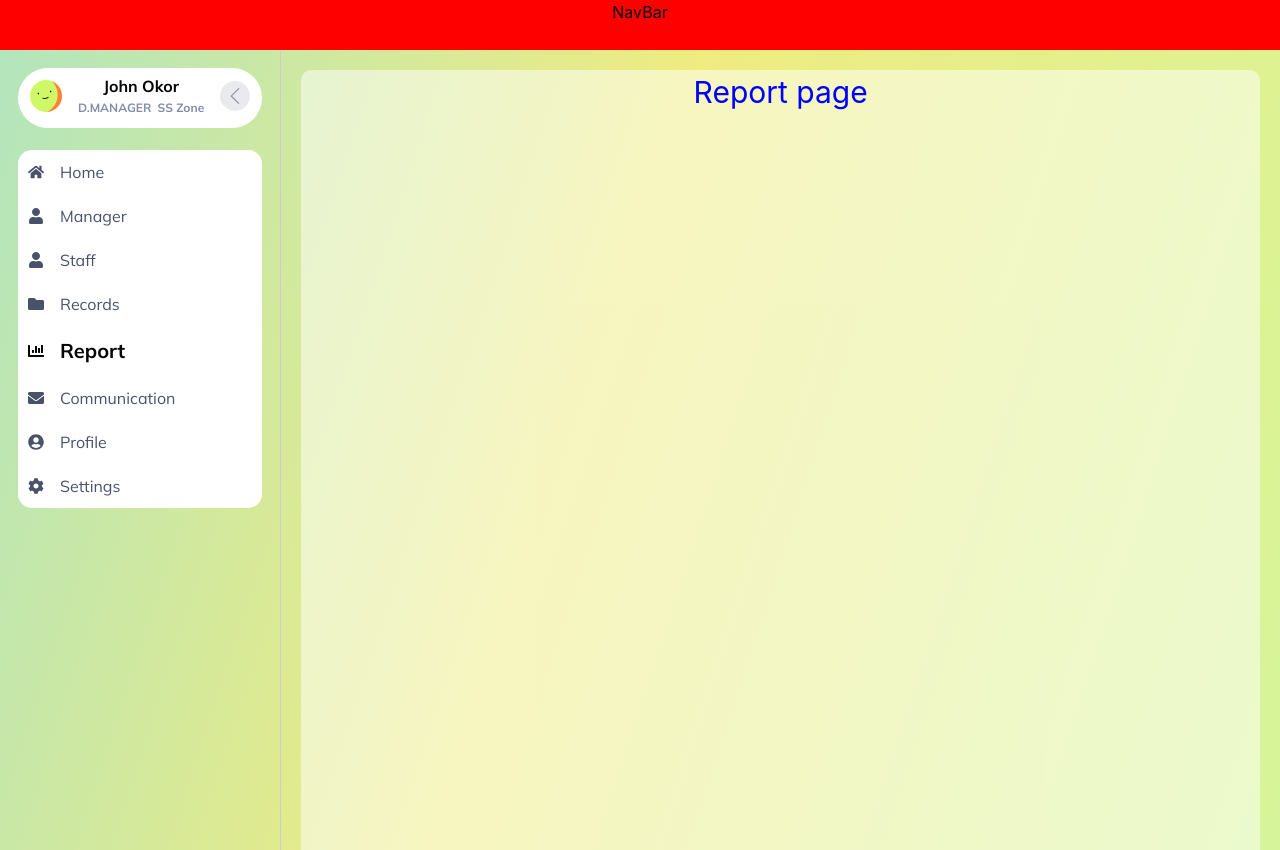
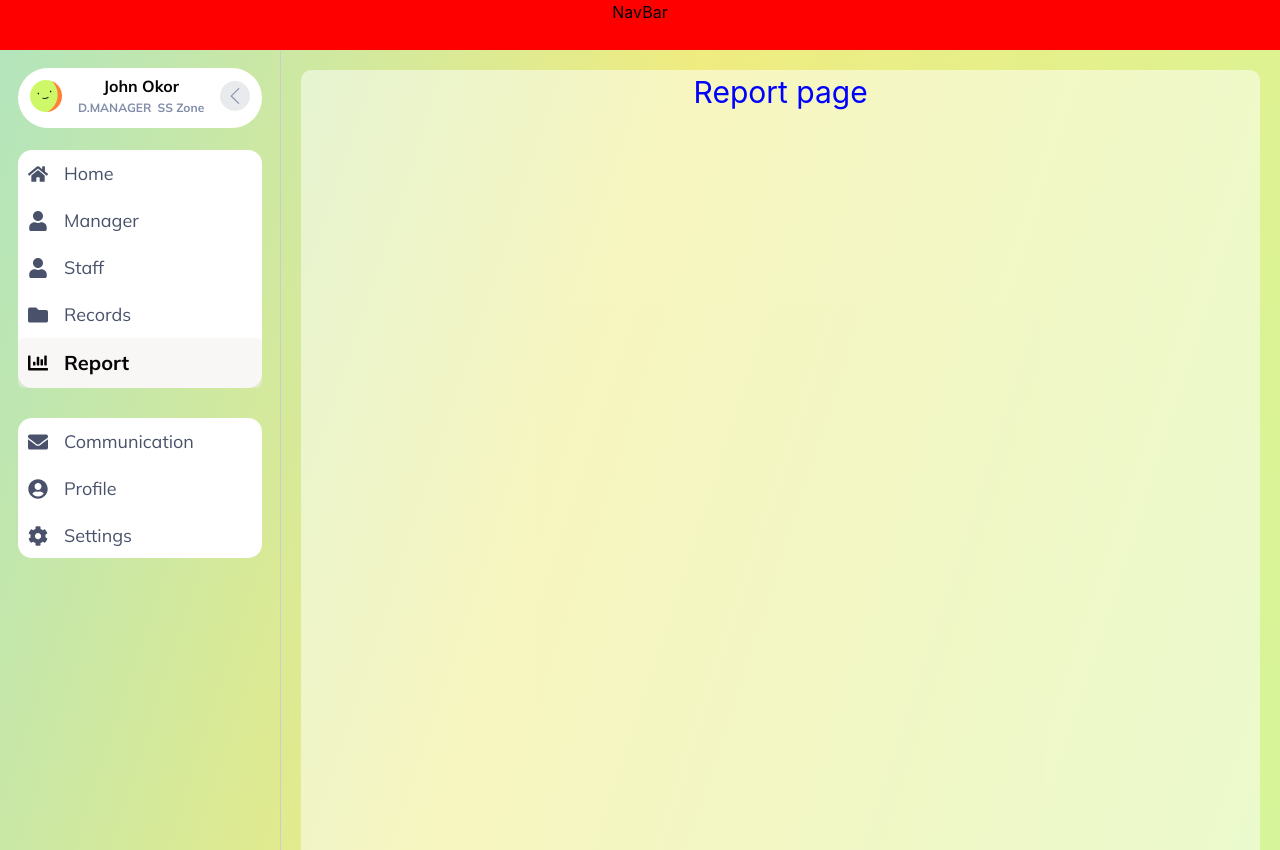
Before and after one commit to Skillz-systems/ngml_frontend, a React (Create React App) app: page /app/reportpage in a window 1280 px wide. Built offline with nearby package versions, Linux system fonts and the light colour scheme.

Commit message:
customer-app-contiuation

```diff
--- a/src/App.css
+++ b/src/App.css
@@ -46,8 +46,9 @@
   font-weight: 900 !important;
   color: #050505;
   font-size: 20px;
+  background-color: rgba(244, 237, 237, 0.5);
 }
 .inactive-nav{
   color: #49526A;
-  font-size: 16px;
+  font-size: 18px;
 }
--- a/src/App.tsx
+++ b/src/App.tsx
@@ -18,11 +18,26 @@ function App(): JSX.Element {
               path={path}
               element={
                   <PrivateAdminRoute key={path} >
-              <Component />
+                      <Component/>
                   </PrivateAdminRoute>
               }
-        />
-      </>
+          /></>
+
+    )
+  )
+
+  const CustomerRoutes = routes.CustomerRoutes.map(
+    ({ path, component: Component, exact }) => (
+      <>
+      <Route
+              key={path}
+              path={path}
+              element={
+                  <PrivateAdminRoute key={path} >
+                      <Component/>
+                  </PrivateAdminRoute>
+              }
+          /></>
 
     )
   )
@@ -33,6 +48,7 @@ function App(): JSX.Element {
         <Routes>
           {authRoutes}
           {PrivateRoutes}
+          {CustomerRoutes}
         </Routes>
       </BrowserRouter>
     </div>
--- /dev/null
+++ b/src/Components/CustomerSideBarLinks/CustomerSideBarLinks.tsx
@@ -0,0 +1,9 @@
+import React from 'react'
+import { FaHome, FaBriefcase, FaUser, FaCog } from 'react-icons/fa'
+
+export const CustomerSideBarLinks = [
+  { id: 1, name: 'Home', to: '/customer/customerhomepage', icon: <FaHome /> },
+  { id: 2, name: 'Business', to: '/customer/customerbusinesspage', icon: <FaBriefcase /> },
+  { id: 3, name: 'Profile', to: '/customer/customerprofilepage', icon: <FaUser /> },
+  { id: 4, name: 'Settings', to: '/customer/customersettingspage', icon: <FaCog /> }
+]
--- /dev/null
+++ b/src/Components/Hoc/CustomerInternalLayout.tsx
@@ -0,0 +1,19 @@
+import React from 'react'
+import CustomerLayout from '../Layout/CustomerLayout'
+
+/**
+ * this is an HOC that renders the Internal Layout components of the application
+ * passing the required components as a props to the child.
+ * @function
+ * @param {object}  component - dashboard component.
+ * @return {HTMLElement}
+ */
+
+// eslint-disable-next-line react/display-name
+const CustomerInternalLayout = (Component: any) => (passThroughProps: any) => (
+  <>
+    <CustomerLayout {...passThroughProps} Component={Component} />
+  </>
+)
+
+export default CustomerInternalLayout
--- /dev/null
+++ b/src/Components/Layout/CustomerLayout.tsx
@@ -0,0 +1,54 @@
+import React, { type ComponentType } from 'react'
+import Sidebar from 'src/Components/SideBar/SideBar'
+import NavBar from 'src/Components/NavBar'
+import { CustomerSideBarLinks } from '../CustomerSideBarLinks/CustomerSideBarLinks'
+// import { SideBarLinks } from 'src/SideBarLinks'
+
+/**
+ * this is the Internal Layout components of the app. It renders the passed
+ *  components and default Side Bar
+ * @function
+ * @param {object}  props - layout component.
+ * @param   {object} Component Component to be rendered
+ * @return {HTMLElement}
+ */
+
+interface InternalLayoutProps {
+  Component: ComponentType<any> // Use React.ComponentType for Component prop
+  title: string
+  // Define otherProps as per your requirement
+  // For example:
+  // otherProps: YourType;
+}
+
+// eslint-disable-next-line react/prop-types, @typescript-eslint/explicit-function-return-type
+const CustomerLayout: React.FC<InternalLayoutProps> = ({
+  Component,
+  title,
+  ...otherProps
+}) => (
+  <>
+    <NavBar />
+    <div
+      style={{
+        display: 'flex',
+        height: '100vh',
+        columnGap: '2px',
+        marginTop: '0px',
+        width: '100vw'
+      }}
+    >
+      <div style={{ display: 'flex', width: '100%', background: ' linear-gradient(108deg, #AAE4C5 -6.77%, #EFEC80 45.65%, #D2F69E 108.92%)' }}>
+        <Sidebar SideBarLinks={CustomerSideBarLinks} />
+        <main
+          className=""
+          style={{ background: '#FFFFF', width: '100%', overflowY: 'auto' }}
+        >
+          <Component {...otherProps} style={{ overflowY: 'auto' }} />
+        </main>
+      </div>
+    </div>
+  </>
+)
+
+export default CustomerLayout
--- a/src/Components/SideBar/SideBar.jsx
+++ b/src/Components/SideBar/SideBar.jsx
@@ -7,7 +7,7 @@ import { SlArrowLeft } from 'react-icons/sl'
 
 // eslint-disable-next-line react/prop-types, @typescript-eslint/explicit-function-return-type
 const Sidebar = ({ SideBarLinks }) => {
-  console.log(SideBarLinks, 'SideBarLinksSideBarLinks')
+  const communicationProfileSettings = SideBarLinks.slice(5, 8)
   return (
     <>
       <div
@@ -16,6 +16,7 @@ const Sidebar = ({ SideBarLinks }) => {
           width: '350px',
           padding: '18px',
           overflowY: 'auto'
+
         }}
       >
         <div>
@@ -114,8 +115,8 @@ const Sidebar = ({ SideBarLinks }) => {
               marginBottom: '10px',
               background: '#FFFFFF'
             }}
-          >
-            {SideBarLinks?.map((sideBar) => (
+           >
+             {SideBarLinks.slice(0, 5).map((sideBar) => (
               <NavLink
                 key={sideBar.id}
                 to={sideBar.to}
@@ -130,10 +131,6 @@ const Sidebar = ({ SideBarLinks }) => {
                   display: 'flex',
                   columnGap: '16px',
                   textDecoration: 'none',
-                  // background: '#FFFFFF',
-                  // marginTop: `${
-                  //   sideBar?.name === 'Communication' && '80px'
-                  // }`,
                   alignItems: 'center',
                   padding: '10px',
                   borderRadius: '6px',
@@ -142,8 +139,8 @@ const Sidebar = ({ SideBarLinks }) => {
               >
                 <span
                   style={{
-                    fontWeight: 500,
-                    fontSize: '16px',
+                    fontWeight: 400,
+                    fontSize: '20px',
                     fontFamily: 'Mulish'
                   }}
                 >
@@ -157,8 +154,60 @@ const Sidebar = ({ SideBarLinks }) => {
                   {sideBar.name}
                 </span>
               </NavLink>
-            ))}
+             ))}
           </div>
+        </div>
+        <div
+          style={{
+            display: 'flex',
+            flexDirection: 'column',
+            borderRadius: '14px',
+            marginBottom: '10px',
+            background: '#FFFFFF',
+            height: '140px',
+            width: '100%',
+            marginTop: '30px'
+          }}
+        >
+          {communicationProfileSettings.map((sideBar) => (
+            <NavLink
+              key={sideBar.id}
+              to={sideBar.to}
+              className={({ isActive, isPending }) =>
+                isPending
+                  ? 'pending'
+                  : isActive
+                    ? 'active-nav'
+                    : 'inactive-nav'
+              }
+              style={{
+                display: 'flex',
+                columnGap: '16px',
+                textDecoration: 'none',
+                alignItems: 'center',
+                padding: '10px',
+                borderRadius: '6px',
+                cursor: 'pointer'
+              }}
+            >
+              <span
+                style={{
+                  fontWeight: 400,
+                  fontSize: '20px',
+                  fontFamily: 'Mulish'
+                }}
+              >
+                {sideBar.icon}
+              </span>
+              <span
+                style={{
+                  fontFamily: 'Mulish'
+                }}
+              >
+                {sideBar.name}
+              </span>
+            </NavLink>
+          ))}
         </div>
 
       </div>
--- /dev/null
+++ b/src/Pages/Customer/CustomerBusinessPage.tsx
@@ -0,0 +1,13 @@
+import React from 'react'
+
+const CustomerBusinessPage: React.FC = () => {
+  return (
+    <div style={{ padding: '20px' }}>
+      <div style={{ fontSize: '30px', color: 'blue', backgroundColor: 'rgba(255, 255, 255, 0.50)', height: '1000px', width: '100%', borderRadius: '10px' }}>
+      CustomerBusiness
+      </div>
+    </div>
+  )
+}
+
+export default CustomerBusinessPage
--- /dev/null
+++ b/src/Pages/Customer/CustomerHomePage.tsx
@@ -0,0 +1,13 @@
+import React from 'react'
+
+const CustomerHomePage: React.FC = () => {
+  return (
+    <div style={{ padding: '20px' }}>
+      <div style={{ fontSize: '30px', color: 'blue', backgroundColor: 'rgba(255, 255, 255, 0.50)', height: '1000px', width: '100%', borderRadius: '10px' }}>
+      CustomerHome
+      </div>
+    </div>
+  )
+}
+
+export default CustomerHomePage
--- /dev/null
+++ b/src/Pages/Customer/CustomerProfilePage.tsx
@@ -0,0 +1,13 @@
+import React from 'react'
+
+const CustomerProfilePage: React.FC = () => {
+  return (
+    <div style={{ padding: '20px' }}>
+      <div style={{ fontSize: '30px', color: 'blue', backgroundColor: 'rgba(255, 255, 255, 0.50)', height: '1000px', width: '100%', borderRadius: '10px' }}>
+      CustomerProfile
+      </div>
+    </div>
+  )
+}
+
+export default CustomerProfilePage
--- /dev/null
+++ b/src/Pages/Customer/CustomerSettingsPage.tsx
@@ -0,0 +1,13 @@
+import React from 'react'
+
+const CustomerSettingsPage: React.FC = () => {
+  return (
+    <div style={{ padding: '20px' }}>
+      <div style={{ fontSize: '30px', color: 'blue', backgroundColor: 'rgba(255, 255, 255, 0.50)', height: '1000px', width: '100%', borderRadius: '10px' }}>
+      CustomerProfile
+      </div>
+    </div>
+  )
+}
+
+export default CustomerSettingsPage
--- /dev/null
+++ b/src/Routes/CustomerRoutes.tsx
@@ -0,0 +1,32 @@
+import CustomerInternalLayout from 'src/Components/Hoc/CustomerInternalLayout'
+import CustomerBusinessPage from 'src/Pages/Customer/CustomerBusinessPage'
+import CustomerHome from 'src/Pages/Customer/CustomerHomePage'
+import CustomerProfilePage from 'src/Pages/Customer/CustomerProfilePage'
+import CustomerSettingsPage from 'src/Pages/Customer/CustomerSettingsPage'
+
+export const CustomerRoutes = [
+  {
+    title: 'Customer Home page',
+    path: '/customer/customerhomepage',
+    component: CustomerInternalLayout(CustomerHome),
+    exact: true
+  },
+  {
+    title: 'Customer Business Page',
+    path: '/customer/customerbusinesspage',
+    component: CustomerInternalLayout(CustomerBusinessPage),
+    exact: true
+  },
+  {
+    title: 'Customer Profile page',
+    path: '/customer/customerprofilepage',
+    component: CustomerInternalLayout(CustomerProfilePage),
+    exact: true
+  },
+  {
+    title: 'Customer Settings page',
+    path: '/customer/customersettingspage',
+    component: CustomerInternalLayout(CustomerSettingsPage),
+    exact: true
+  }
+]
--- a/src/Routes/Index.tsx
+++ b/src/Routes/Index.tsx
@@ -1,6 +1,7 @@
 /* eslint-disable @typescript-eslint/explicit-function-return-type */
 import React from 'react'
 import { AuthRoutes } from './AuthRoutes'
+import { CustomerRoutes } from './CustomerRoutes'
 import { PrivateRoutes } from './PrivateRoutes'
 
 export const PrivateAdminRoute = ({ children }: { children: any }) => {
@@ -10,5 +11,6 @@ export const PrivateAdminRoute = ({ children }: { children: any }) => {
 export const routes = {
   AuthRoutes,
   PrivateRoutes,
+  CustomerRoutes,
   PrivateAdminRoute
 }
```
Also changed, not shown: src/Asset/HomeIcons.png (added). Lines whose indentation alone changed are shown as unchanged.
